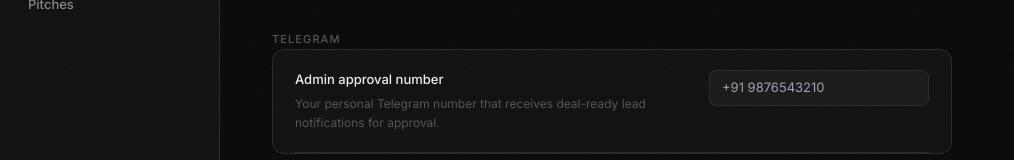
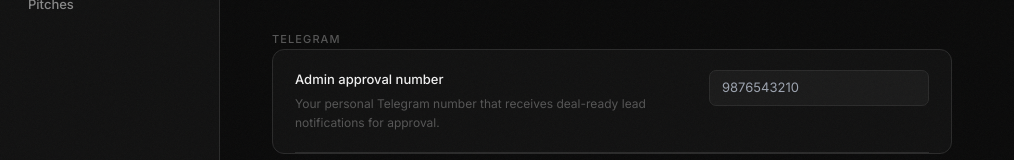
Before and after one commit to KenzBilal/n8n, a Next.js app in the folder dashboard/: page /settings in a window 1280 px wide. Shown: the part 355-515 px from the top of the page, without its empty margins (0-1014 px from the left). Built offline with nearby package versions, Linux system fonts and the light colour scheme; no server answers.

Commit message:
fix: remove +91 from admin number placeholder

```diff
--- a/dashboard/app/settings/page.tsx
+++ b/dashboard/app/settings/page.tsx
@@ -141,7 +141,7 @@ export default function SettingsPage() {
             label="Admin approval number"
             description="Your personal Telegram number that receives deal-ready lead notifications for approval."
           >
-            <TextInput value={settings.admin_telegram_number} onChange={update('admin_telegram_number')} placeholder="+91 9876543210" />
+            <TextInput value={settings.admin_telegram_number} onChange={update('admin_telegram_number')} placeholder="9876543210" />
           </Field>
         </div>
       </section>
```
